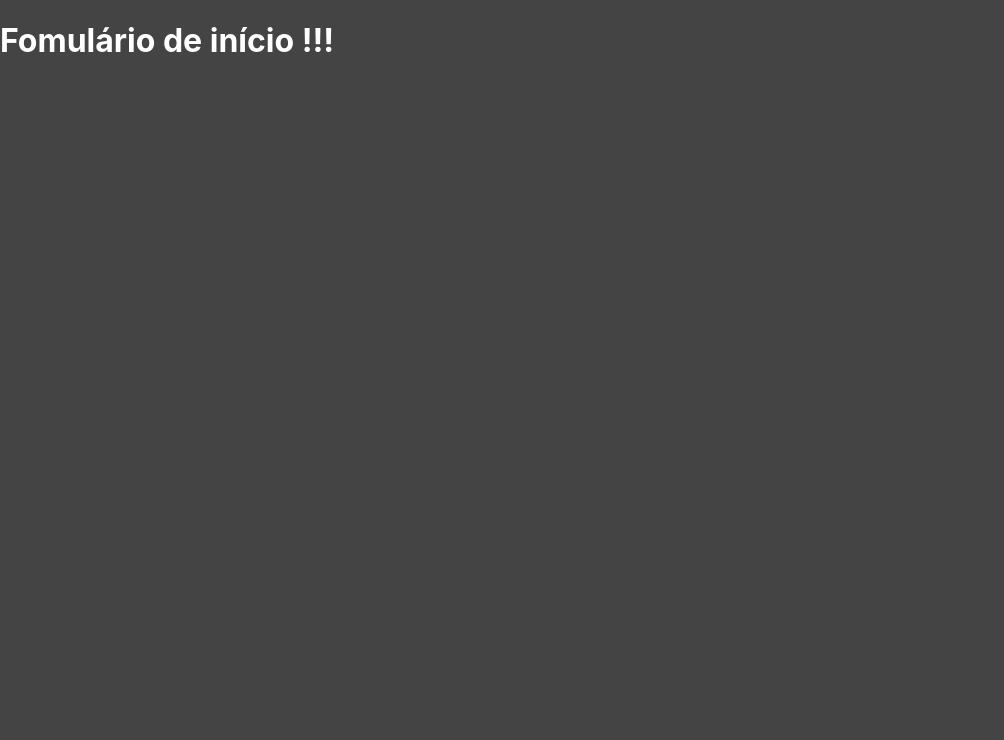
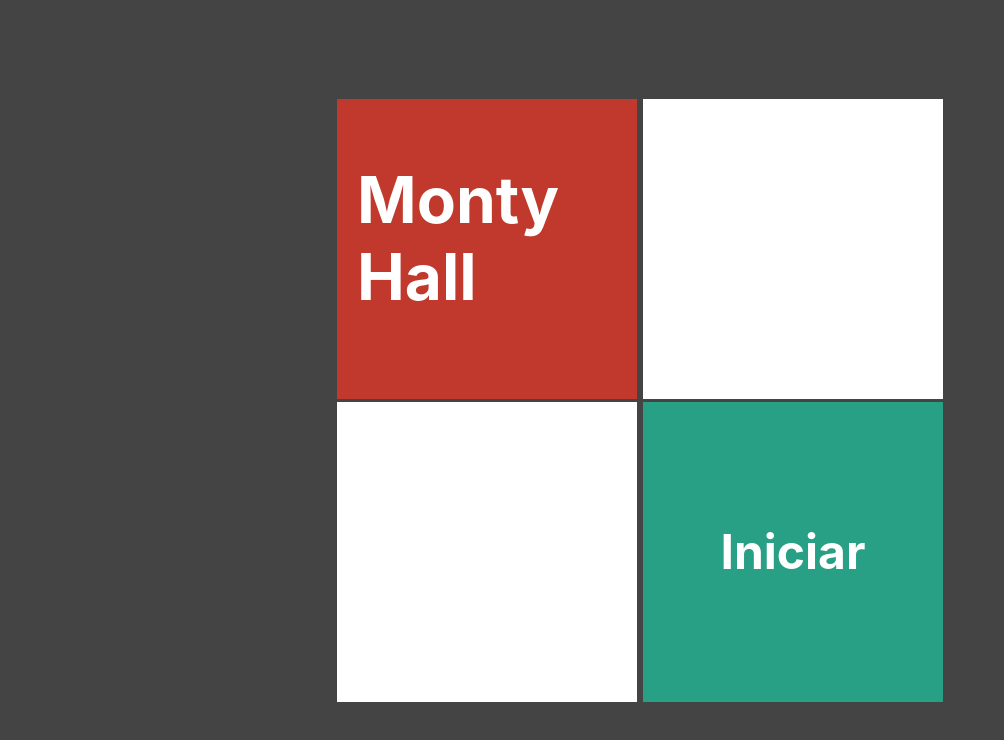
Before and after one commit to clayton3660/Curso_next_Leonardo_leitao, a Next.js app: page / in a window 1280 px wide. Shown: the top 740 px of the page, without its empty margins (0-1004 px from the left). Built offline with nearby package versions, Linux system fonts and the light colour scheme.

Commit message:
estruturando_o_formulario

```diff
--- /dev/null
+++ b/components/Cartao.tsx
@@ -0,0 +1,18 @@
+import styles from "../styles/Cartao.module.css"
+
+interface CartaoProps {
+  bgcolor?: string
+  children?: any
+}
+
+export default function Cartao(props: CartaoProps) {
+    return (
+        <div className={styles.cartao}
+        style= {{
+          backgroundColor: props.bgcolor ?? "#fff"
+        }}>
+            {props.children}
+        </div>
+          )
+
+}
--- a/pages/index.tsx
+++ b/pages/index.tsx
@@ -1,13 +1,26 @@
-import { useState } from "react";
-import Porta from "../components/Porta";
-import { atualizarPortas, criarPortas } from "../functions/portas";
-import PortaModel from "../model/porta";
+import styles from "../styles/Formulario.module.css"
+import Cartao from "../components/Cartao";
+import Link from "next/link";
 
-export default function Home() {
 
+
+export default function Formulario() {
   return (
-    <div style={{ display: 'flex'}}>
-      <h1>Fomulário de início !!!</h1>
+    <div className={styles.formulario}>
+      <div>
+        <Cartao bgcolor="#c0392c">
+          <h1>Monty Hall</h1>
+        </Cartao>
+        <Cartao></Cartao>
+      </div>
+      <div>
+        <Cartao></Cartao>
+        <Cartao bgcolor="#28a085">
+          <Link href={`/jogo/4/2`}>
+            <h2 className={styles.link}>Iniciar</h2>
+          </Link>
+        </Cartao>
+      </div>
     </div>
   )
 }
--- /dev/null
+++ b/styles/Cartao.module.css
@@ -0,0 +1,9 @@
+.cartao {
+  display: flex;
+  width: 300px;
+  height: 300px;
+  color: #fff;
+  font-size: 2rem;
+  padding: 20px;
+  margin: 3px;
+}
--- /dev/null
+++ b/styles/Formulario.module.css
@@ -0,0 +1,15 @@
+.formulario {
+  display: flex;
+  justify-content: center;
+  align-items: center;
+  height: 100vh;
+}
+
+.link {
+  display: flex;
+  justify-content: center;
+  align-items: center;
+  flex: 1;
+  margin: 0;
+
+}
```
